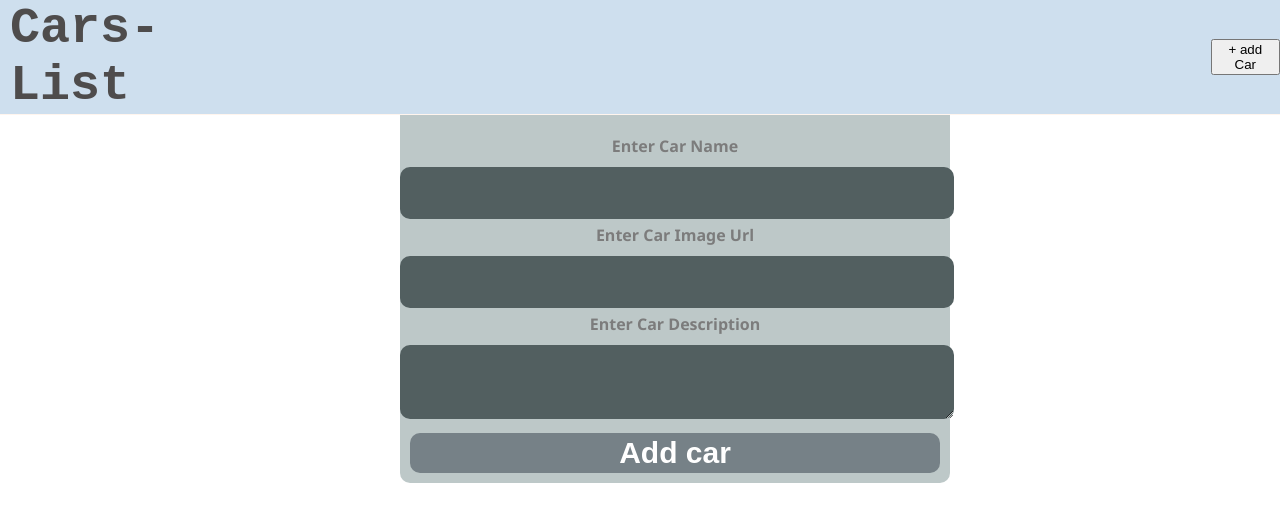
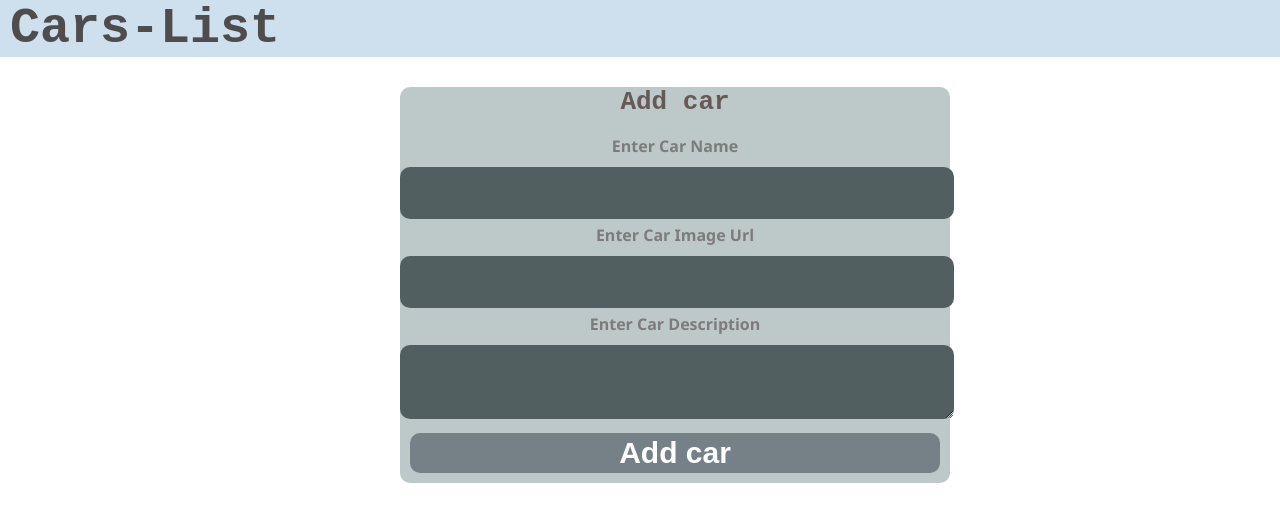
Before and after one commit to joelgithire/cars-list, a React (Create React App) app: page / in a window 1280 px wide. Shown: the top 522 px of the page. Built offline with nearby package versions, Linux system fonts and the light colour scheme; no server answers.

Commit message:
remove button

```diff
--- a/src/components/Nav/Nav.js
+++ b/src/components/Nav/Nav.js
@@ -1,15 +1,10 @@
 import React from "react";
 import "./Nav.css";
 function Nav() {
-  const addCarHanlder = () => {
-    console.log("add car");
-  };
   return (
     <div className="nav-bar">
       <div className="nav-title">Cars-List</div>
-      <div className="add-car">
-        <button onClick={addCarHanlder}>+ add Car</button>
-      </div>
+      <div className="add-car"></div>
     </div>
   );
 }
```
